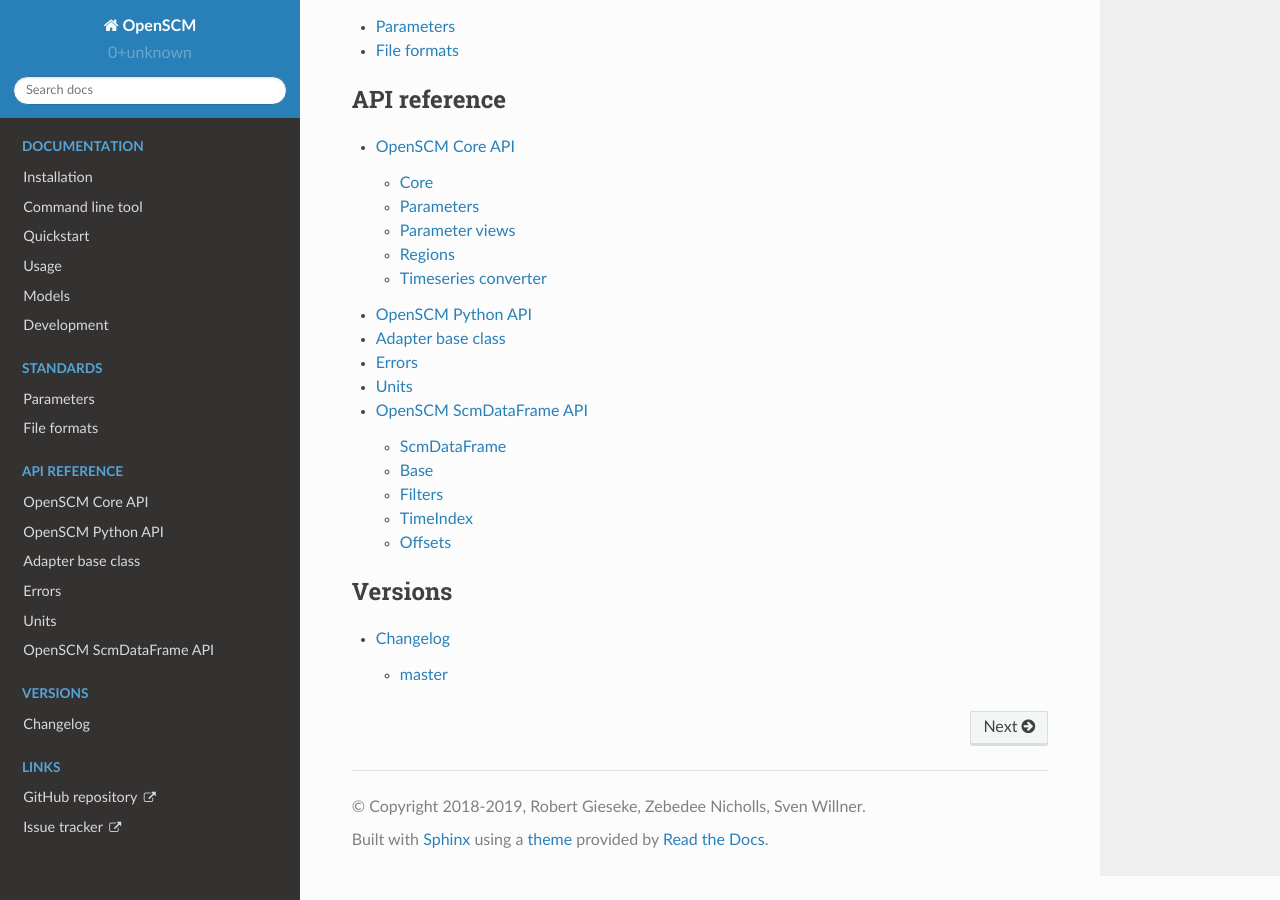
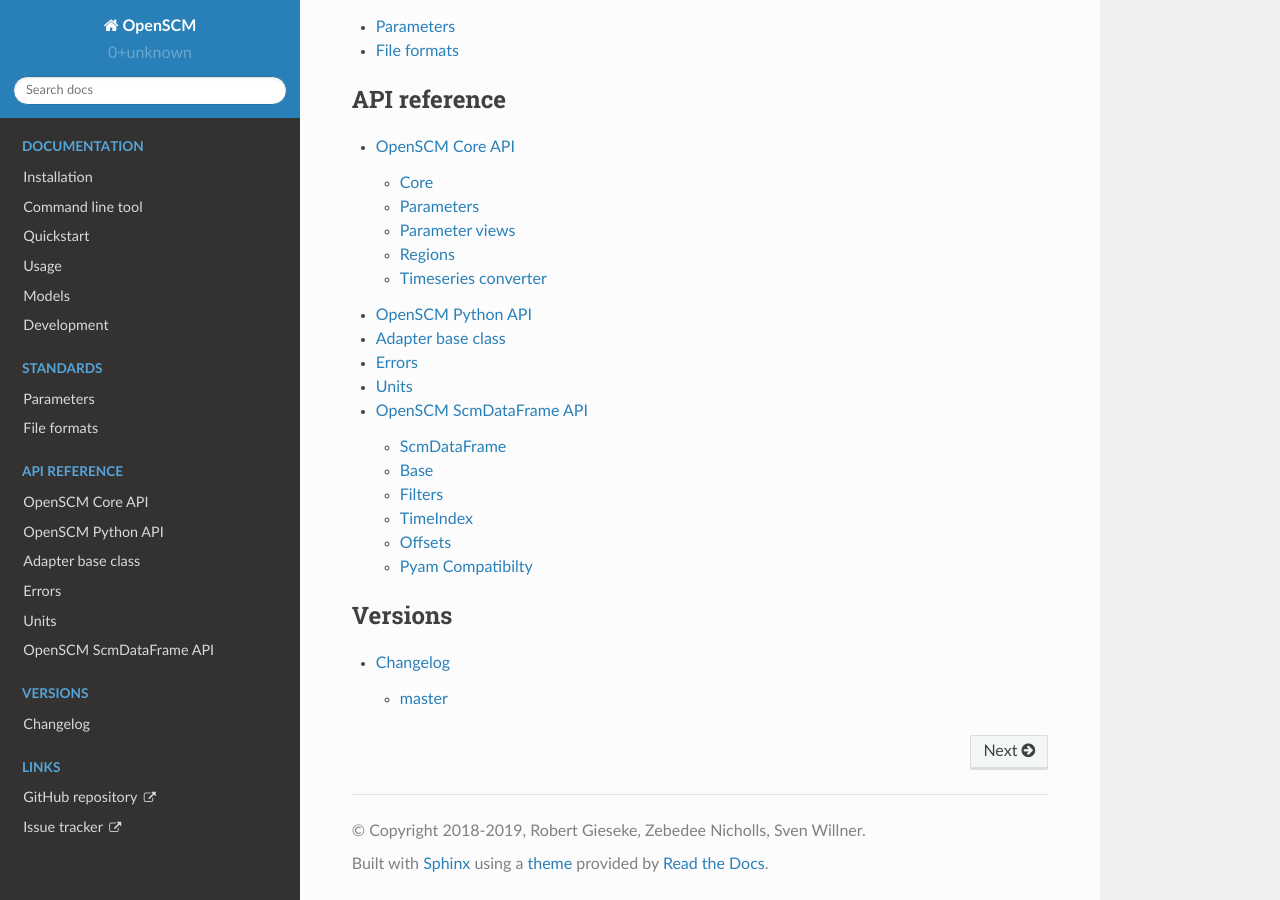
Before and after one commit to openscm/openscm, a Sphinx documentation site: the page built from docs/index.rst, in a window 1280 px wide and 900 px high, scrolled down 1694 px. Built offline with Sphinx 7.4.7 and the Read the Docs theme 2.0.0, drawn with Linux system fonts in a browser that asks for light colours.

Commit message:
Add pyam compat to docs

```diff
--- a/docs/scmdataframe.rst
+++ b/docs/scmdataframe.rst
@@ -27,3 +27,8 @@
 *******
 
 .. automodule:: openscm.scmdataframe.offsets
+
+Pyam Compatibilty
+*****************
+
+.. automodule:: openscm.scmdataframe.pyam_compat
```
